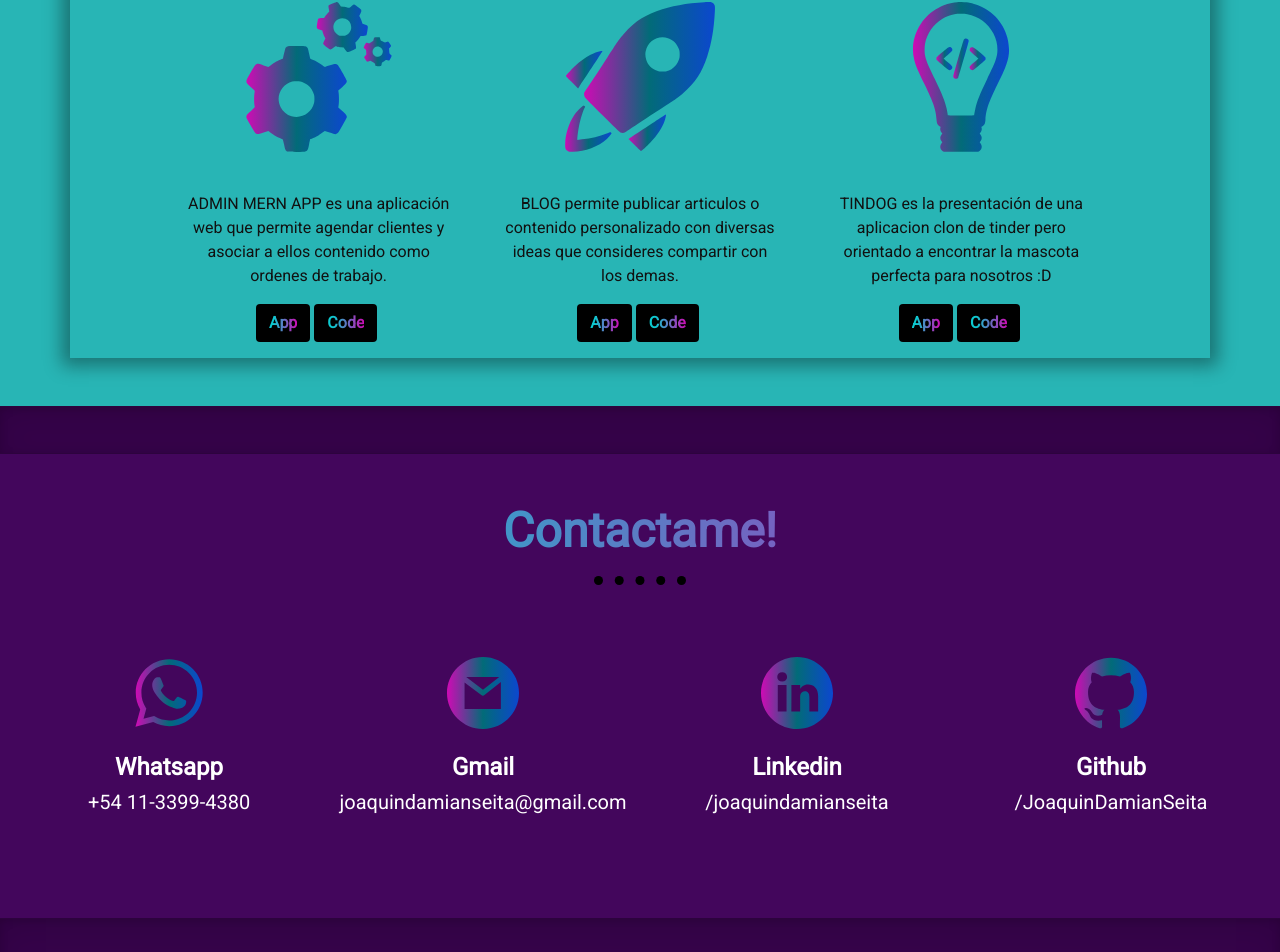
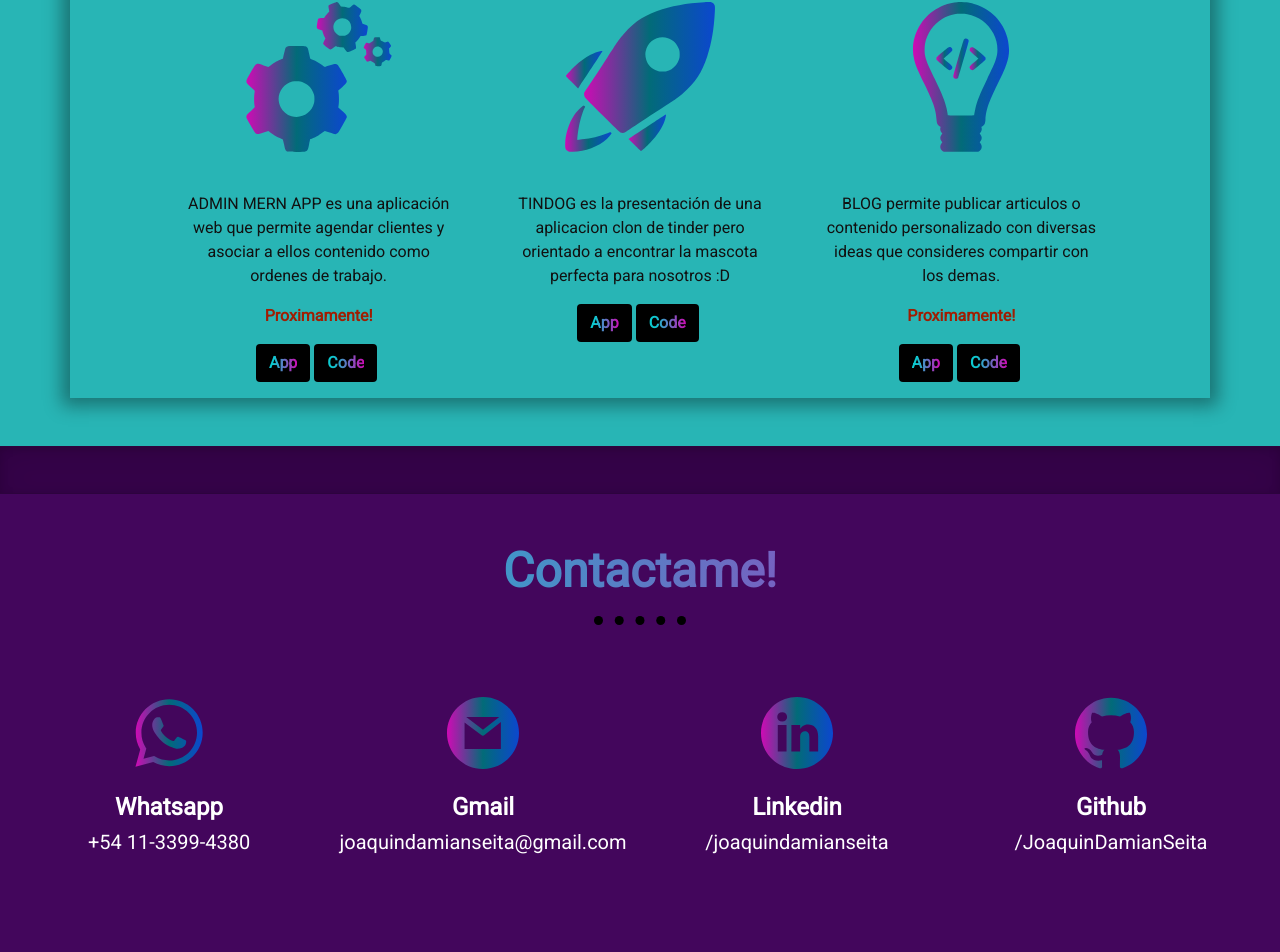
Before and after one commit to JoaquinDamianSeita/Portfolio, a React (Create React App) app in the folder client/: page / in a window 1280 px wide. Shown: the part 1515-2467 px from the top of the page. Built offline with nearby package versions, Linux system fonts and the light colour scheme.

Commit message:
links add

```diff
--- a/client/src/components/AboutMe.jsx
+++ b/client/src/components/AboutMe.jsx
@@ -21,7 +21,7 @@ function AboutMe() {
           <img
             className="sky my-4"
             src={process.env.PUBLIC_URL + "/images/MERN-logo.png"}
-            alt="coder"
+            alt="MERN stack MongoDB Express React Nodejs"
             width="100%"
             height="80%"
           />
--- a/client/src/components/Contact.jsx
+++ b/client/src/components/Contact.jsx
@@ -18,7 +18,7 @@ function Contact() {
             <img
               className="d-block mx-auto"
               src={process.env.PUBLIC_URL + "/images/whatsapp.svg"}
-              alt="coder"
+              alt="whatsapp contacto mensaje"
               width="25%"
               height="25%"
             />
@@ -35,7 +35,7 @@ function Contact() {
             <img
               className="d-block mx-auto"
               src={process.env.PUBLIC_URL + "/images/gmail.svg"}
-              alt="coder"
+              alt="gmail mensaje contacto"
               width="25%"
               height="25%"
             />
@@ -52,7 +52,7 @@ function Contact() {
             <img
               className="d-block mx-auto"
               src={process.env.PUBLIC_URL + "/images/linkedin.svg"}
-              alt="coder"
+              alt="linkedin mensaje trabajo"
               width="25%"
               height="25%"
             />
@@ -69,7 +69,7 @@ function Contact() {
             <img
               className="d-block mx-auto"
               src={process.env.PUBLIC_URL + "/images/github.svg"}
-              alt="coder"
+              alt="github codigo"
               width="25%"
               height="25%"
             />
--- a/client/src/components/Works.jsx
+++ b/client/src/components/Works.jsx
@@ -18,7 +18,7 @@ function Works() {
             <img
               className="d-block mx-auto sky my-4"
               src={process.env.PUBLIC_URL + "/images/admin.svg"}
-              alt="coder"
+              alt="admin app"
               width="150"
               height="150"
               color="#fff"
@@ -28,13 +28,26 @@ function Works() {
                 ADMIN MERN APP es una aplicación web que permite agendar
                 clientes y asociar a ellos contenido como ordenes de trabajo.
               </p>
-
+              <p style={{ color: "#A01D02", fontWeight: "bold" }}>
+                Proximamente!
+              </p>
+              <a
+                target="_blank"
+                href="https://github.com/JoaquinDamianSeita/Admin-MERN-app"
+              >
                 <button type="button" className="btn-custom-boots">
                   <b className="name">App</b>
                 </button>
+              </a>
+
+              <a
+                target="_blank"
+                href="https://github.com/JoaquinDamianSeita/Admin-MERN-app"
+              >
                 <button type="button" className="btn-custom-boots mx-1">
                   <b className="name">Code</b>
                 </button>
+              </a>
             </div>
           </div>
         </div>
@@ -47,22 +60,33 @@ function Works() {
             <img
               className="d-block mx-auto sky my-4"
               src={process.env.PUBLIC_URL + "/images/tindog.svg"}
-              alt="coder"
+              alt="tindog app"
               width="150"
               height="150"
             />
+
             <div className="card-body sky">
               <p className="card-text">
-                BLOG permite publicar articulos o contenido personalizado con
-                diversas ideas que consideres compartir con los demas.
+                TINDOG es la presentación de una aplicacion clon de tinder pero
+                orientado a encontrar la mascota perfecta para nosotros :D
               </p>
               <div className="btn-group">
+                <a
+                  target="_blank"
+                  href="https://joaquindamianseita.github.io/TinDog-React-app/"
+                >
                   <button type="button" className="btn-custom-boots">
                     <b className="name">App</b>
                   </button>
+                </a>
+                <a
+                  target="_blank"
+                  href="https://github.com/JoaquinDamianSeita/TinDog-React-app"
+                >
                   <button type="button" className="btn-custom-boots mx-1">
                     <b className="name">Code</b>
                   </button>
+                </a>
               </div>
             </div>
           </div>
@@ -76,22 +100,36 @@ function Works() {
             <img
               className="d-block mx-auto sky my-4"
               src={process.env.PUBLIC_URL + "/images/blog.svg"}
-              alt="coder"
+              alt="blog app"
               width="150"
               height="150"
             />
             <div className="card-body sky">
               <p className="card-text">
-                TINDOG es la presentación de una aplicacion clon de tinder pero
-                orientado a encontrar la mascota perfecta para nosotros :D
+                BLOG permite publicar articulos o contenido personalizado con
+                diversas ideas que consideres compartir con los demas.
+              </p>
+              <p style={{ color: "#A01D02", fontWeight: "bold" }}>
+                Proximamente!
               </p>
               <div className="btn-group">
+                <a
+                  target="_blank"
+                  href="https://github.com/JoaquinDamianSeita/Blog-MERN-App"
+                >
                   <button type="button" className="btn-custom-boots">
                     <b className="name">App</b>
                   </button>
+                </a>
+
+                <a
+                  target="_blank"
+                  href="https://github.com/JoaquinDamianSeita/Blog-MERN-App"
+                >
                   <button type="button" className="btn-custom-boots mx-1">
                     <b className="name">Code</b>
                   </button>
+                </a>
               </div>
             </div>
           </div>
```
Also changed, not shown: 1 other file (tests, documents, lock files or other folders). Lines whose indentation alone changed are shown as unchanged.
